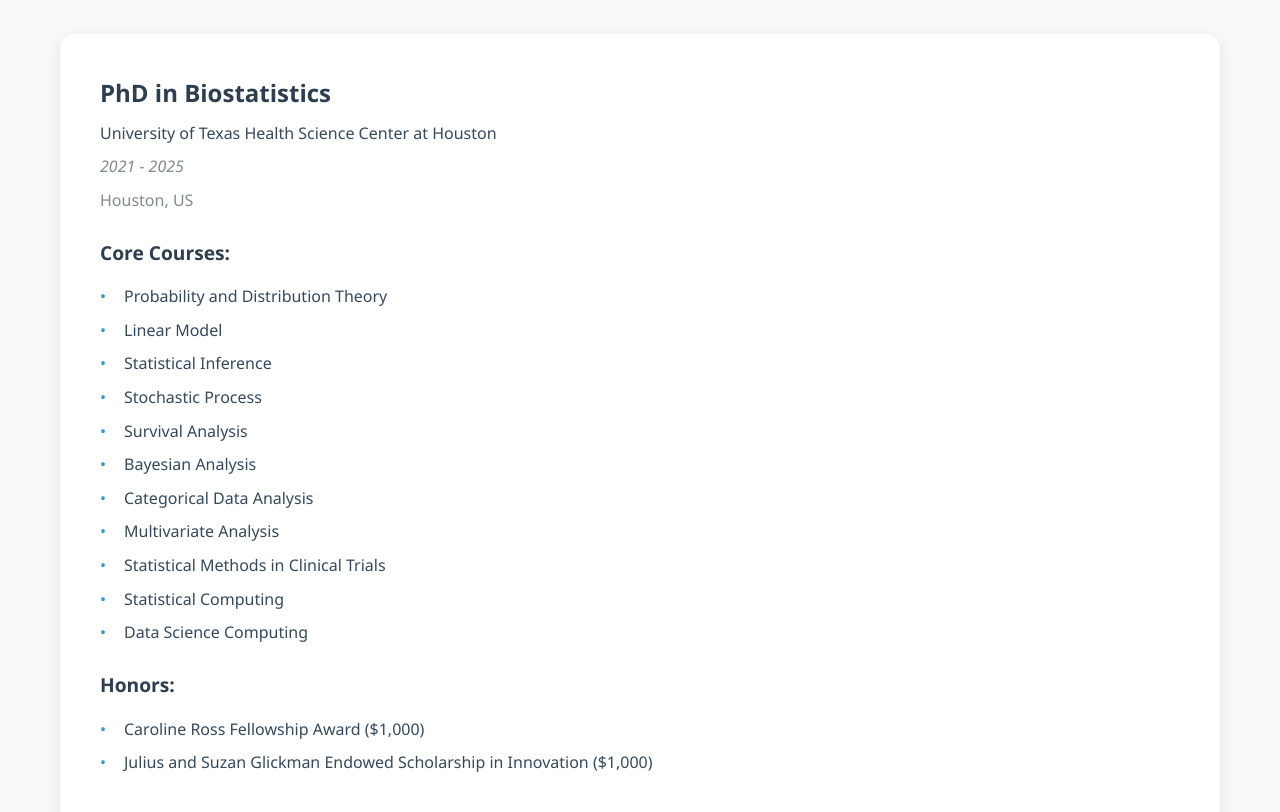
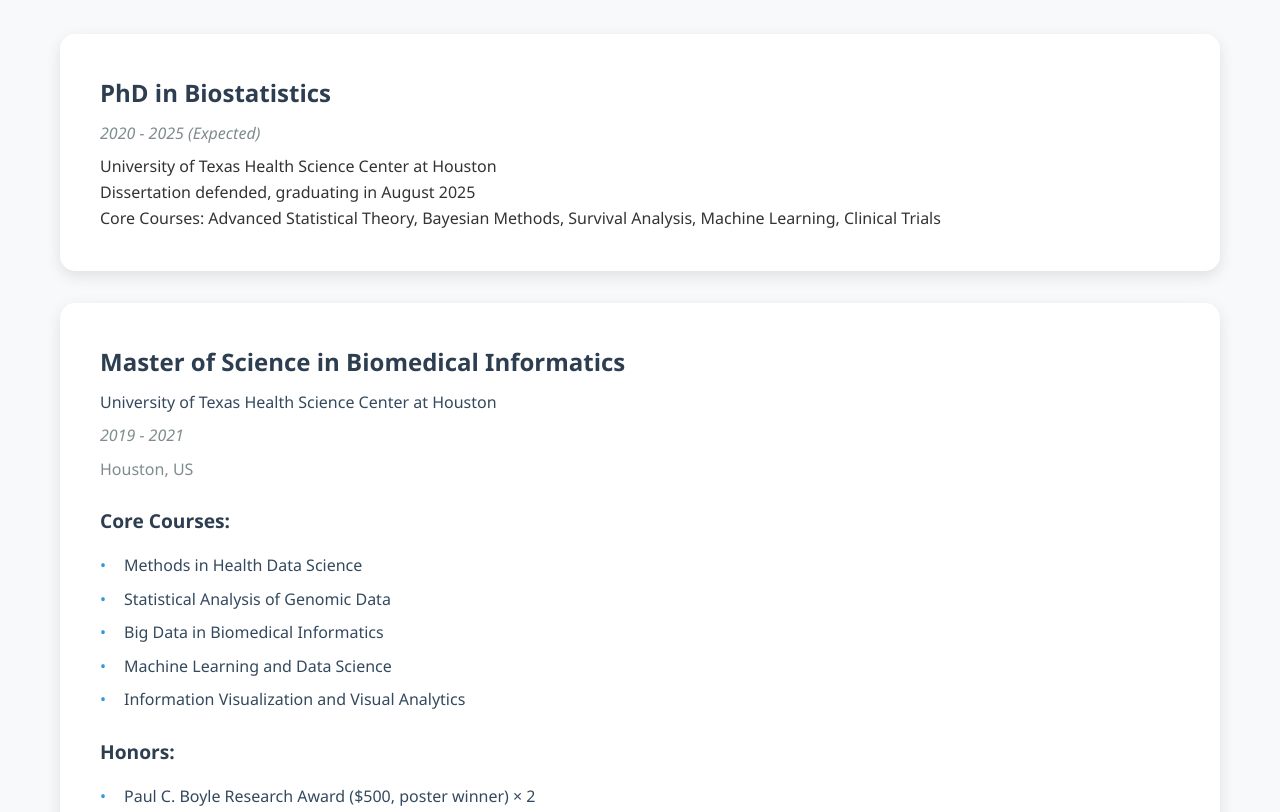
Before and after one commit to yliu38/yliu38.github.io, a plain HTML site: page index.html in a window 1280 px wide. Shown: the part 1380-2192 px from the top of the page. Drawn offline with Linux system fonts and the light colour scheme.

Commit message:
Update PhD education status to reflect dissertation defense and upcoming graduation

```diff
--- a/index.html
+++ b/index.html
@@ -49,32 +49,10 @@
                 <h2>Education</h2>
                 <div class="education-item">
                     <h3>PhD in Biostatistics</h3>
-                    <p class="institution">University of Texas Health Science Center at Houston</p>
-                    <p class="date">2021 - 2025</p>
-                    <p class="location">Houston, US</p>
-                    <div class="coursework">
-                        <h4>Core Courses:</h4>
-                        <ul>
-                            <li>Probability and Distribution Theory</li>
-                            <li>Linear Model</li>
-                            <li>Statistical Inference</li>
-                            <li>Stochastic Process</li>
-                            <li>Survival Analysis</li>
-                            <li>Bayesian Analysis</li>
-                            <li>Categorical Data Analysis</li>
-                            <li>Multivariate Analysis</li>
-                            <li>Statistical Methods in Clinical Trials</li>
-                            <li>Statistical Computing</li>
-                            <li>Data Science Computing</li>
-                        </ul>
-                    </div>
-                    <div class="honors">
-                        <h4>Honors:</h4>
-                        <ul>
-                            <li>Caroline Ross Fellowship Award ($1,000)</li>
-                            <li>Julius and Suzan Glickman Endowed Scholarship in Innovation ($1,000)</li>
-                        </ul>
-                    </div>
+                    <p class="date">2020 - 2025 (Expected)</p>
+                    <p>University of Texas Health Science Center at Houston</p>
+                    <p>Dissertation defended, graduating in August 2025</p>
+                    <p>Core Courses: Advanced Statistical Theory, Bayesian Methods, Survival Analysis, Machine Learning, Clinical Trials</p>
                 </div>
 
                 <div class="education-item">
```
